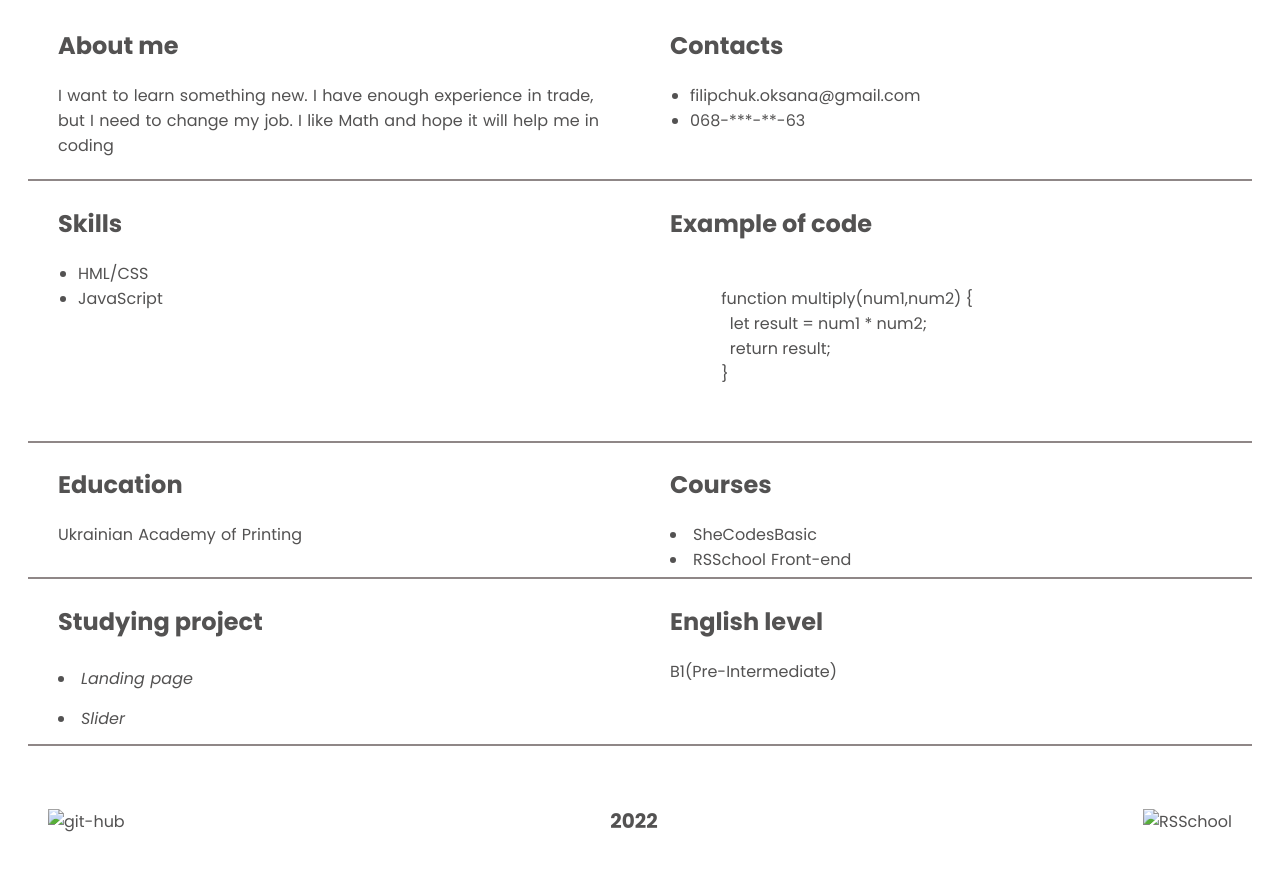
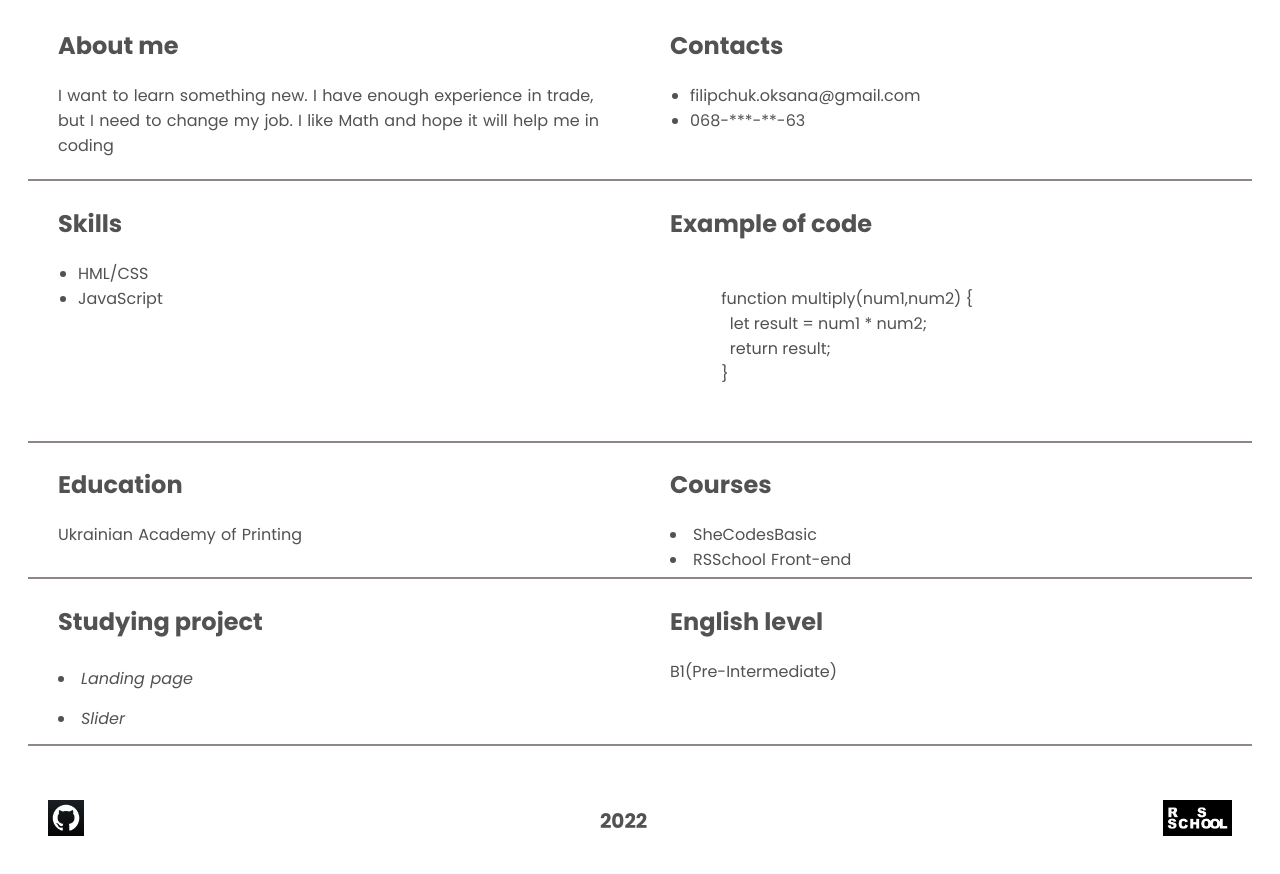
Before and after one commit to OksanaFilipchuk/rsschool-cv, a plain HTML site: page index.html in a window 1280 px wide. Shown: the part 296-1170 px from the top of the page. Drawn offline with Linux system fonts and the light colour scheme; the site is published under a folder, as on GitHub Pages, so addresses that start at the root find nothing.

Commit message:
fix: fix src for image

```diff
--- a/index.html
+++ b/index.html
@@ -14,7 +14,7 @@
 <body class = "body">
   <header>
     <div class="container header">
-      <img class = "header-img" src="/assets/undraw_Programmer_re_owql.png" alt="photo">
+      <img class = "header-img" src="./assets/undraw_Programmer_re_owql.png" alt="photo">
       <div class = "header-wrapper">
         <h1 class = "header-heading">Filipchuk Oksana<br>
           <span class = "smaller">junior front-end developer</span>
@@ -88,9 +88,9 @@
   </main>
   <footer>
     <div class="container footer">
-      <a href="https://github.com/OksanaFilipchuk"><img class = "footer-logo" src="/assets/github.png" alt="git-hub"></a>
+      <a href="https://github.com/OksanaFilipchuk"><img class = "footer-logo" src="./assets/github.png" alt="git-hub"></a>
       <p class = footer-content>2022</p>
-      <a href="https://rs.school/js/"><img class = "footer-logo" src="/assets/rs_school-og.png" alt="RSSchool"></a>
+      <a href="https://rs.school/js/"><img class = "footer-logo" src="./assets/rs_school-og.png" alt="RSSchool"></a>
     </div>
 
   </footer>
```
